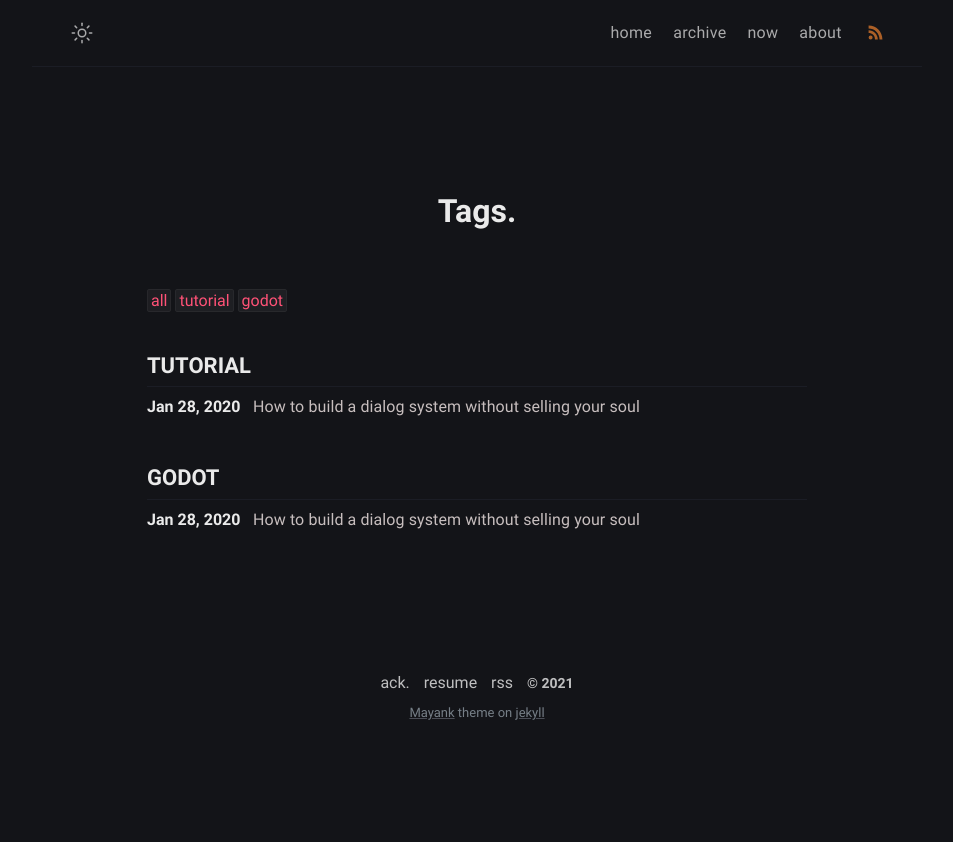
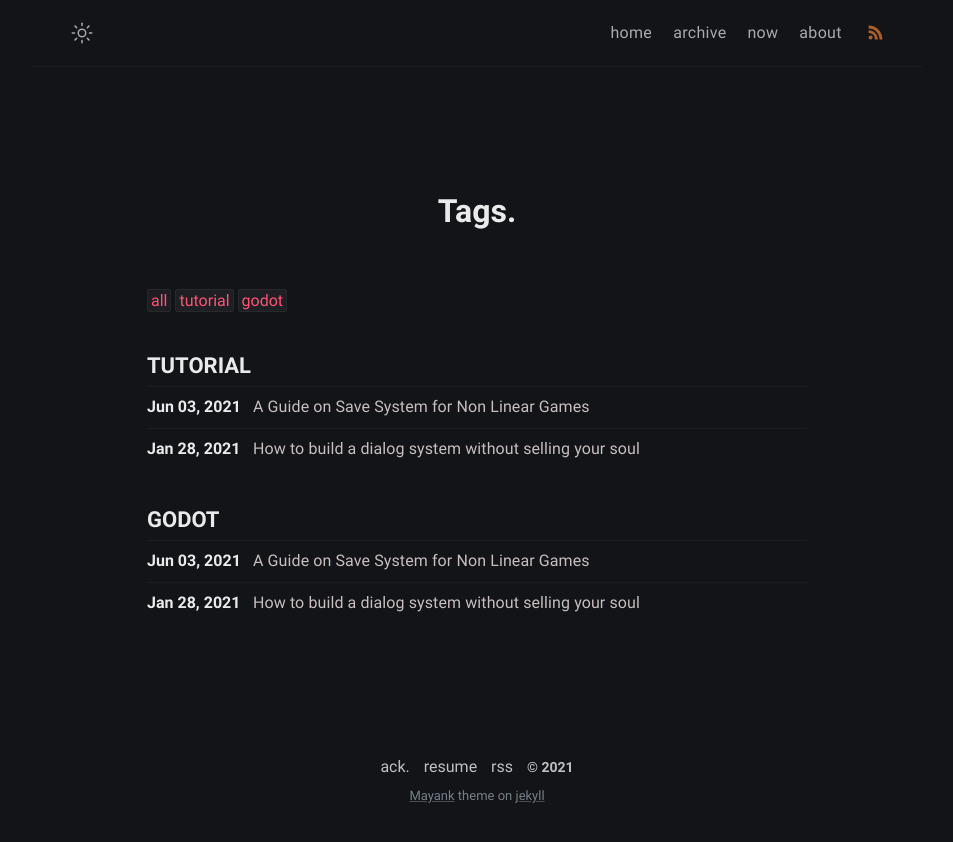
Before and after one commit to mayank-prasoon/gamedesign.github.io, a Jekyll site: the page built from tags.html, in a window 1280 px wide. Shown: the top 842 px of the page, without its empty margins (163-1116 px from the left). Built offline with Jekyll 4.4.1, drawn with Linux system fonts in a browser that asks for light colours; some of the changed lines change nothing that is shown.

Commit message:
new blog

````diff
--- /dev/null
+++ b/_posts/2021-06-02-a-guide-on-save-system-for-non-linear-game.md
@@ -0,0 +1,419 @@
+---
+title: A Guide on Save System for Non Linear Games
+tag:
+- tutorial
+- godot
+description: this is a written guide on how to build a save system? this is independent
+  of which engine you are using
+date: '2021-06-03 18:07:17'
+---
+
+I have been working 🛠 on a save system for like past few weeks and wasn't able to figure out how to build a save system that save without loosing the previous save file. a.k.a doesn't overwrite save files, just like in Witcher 3. Well unfortunately there were no information available on this topic, including both unreal and unity forum. I did my very own research and brain storming. I come up with few methods to build a save system.
+
+I have made a short **6 min** video on this if you want to see the **Actual result** then you can check out the [YouTube video here](https://www.youtube.com/watch?v=2-jYxB2Hgeo).
+
+<iframe width="560" height="315" src="https://www.youtube.com/embed/2-jYxB2Hgeo" title="YouTube video player" frameborder="0" allow="accelerometer; autoplay; clipboard-write; encrypted-media; gyroscope; picture-in-picture" allowfullscreen></iframe>
+
+<br>
+
+For the github repo [click here](https://github.com/mayank-prasoon/save-system-template)
+
+Lets get started.
+To understand my point lets look at the problems given below.
+
+# Problems
+
+- **case 01** - The player gets stuck and can't get out of a place.
+- **case 02** - The player accidentally triggers a boss fight and can't get out.
+- **case 03** - The player buy something from the shop and then realizes that they never needed it.
+- **case 04** - The player losses all it's progress due to a silly mistakes.
+- **case 05** ⭐ - The player accidentally choose a wrong option in a narrative driven game. (not everyone is good at English 😆)
+- **case 06** - The player wants to try out new way or want to experiment with the mechanic but is afraid to loosing the progress.  Killing the whole, try, fail and learn concept.
+- _**case 07** - (this is not a huge problem but still worth mentioning) if you have a sibling, cousins or friend you know that they usually come straight to your computer ask to play the game that you were playing. Most of the time they just want to play one specific part of the game._
+
+The are the most common occurrence of problems that can be solved via a non-destructive save system.
+
+## Notable Example
+
+![hollow knight blue lake](https://i.imgur.com/EZn5ZM7.png)
+
+**Hollow Knight** : Hollow Knight is a 2d action-adventure platformer metroidvania souls-like game. filled with tough platforming and difficult combat.
+Players have complain that they loses all the progression or they get stuck in one place.
+
+> A YouTuber by the name of Relya mentioned that one of his fan lost 10K geos while exploring. This is a great example of why open world games should have a way to undo the action.
+
+These are some negative reviews of hollow knight on the steam
+
+|  Reviews      |
+|----------------|
+| ![review 1](https://i.imgur.com/iD25vE7.png)|
+| ![review3](https://i.imgur.com/cT5npIq.png) |
+
+The above mentioned reviews have few things in common, the backtracking and the high risk low reward when it comes to exploration.
+
+I completely agree with their points, the game is very punishing. Even when someone is just casually exploring, They can easily get stuck or loose there progress. Many YouTuber (who are well respected in the community have pointed out this problem).
+
+> According to my knowledge of what I have heard, Team Cherry added alot of the stuff in the later stages of the development, like the shade system. So, It is possible that they have initially planned a much smaller map, build the core system for it and then slowly the size was increased. Thus breaking the core design.
+
+> In my personal opinion Hollow Knight is one of the best game that I have ever played and despite its flaws its still a masterpiece. I did't have any good example other than hollow knight.
+
+![subnautica-1021x580](https://i.imgur.com/Pl6jT1L.jpg)
+
+**Subnautica**: Subnautica is a horror survival game. Thing that makes it one of it's kind is the fact that it takes place completely in water.
+
+The game has the same problem as Hollow knight but with a twist. The game does not offer any auto save feature.
+
+It is kind of frustrating, that the game offers a pretty large game area to explore. But have little to no insurance when it come to **save files** and just in case a **fail safe for game breaking bugs**.
+
+|           Reviews            |
+|:----------------------------|
+|  ![subnautica review](https://i.imgur.com/HbBfPi9.png)  |
+| ![subnautica review 2](https://i.imgur.com/hSin1KT.png) |
+
+These are some reviews that I found on the steam page. Most of the negative reviews where same. It talk about the game not having a auto save or the game is buggy.
+
+> If we ignored all these problem it is one of those games that is worth exploring. For me I got this game for free. so, I can't complain.
+
+### Root cause
+
+The problem exist because of the faulty save system and it's destructive nature. You can either make a new save or clear the original one. There is no option for undo.
+
+**How save system looks**
+
+![hollow-knight-select-profile-1920x1080 ](https://i.imgur.com/be6GRc0.jpg)
+<p align="center"> <i>Hollow knight</i> </p>
+
+![subnautica ui](https://i.imgur.com/qTVbAMI.png)
+<p align="center"> <i>Subnautica</i></p>
+
+---
+
+# Solution
+
+Build and non-destructive save system. Which stores every action of the player.
+Lets define some terms
+
+### What is a save system?
+
+A save system is a set of code that save that game data into the storage device of the computer.
+
+> In some games, specially roguelike, the save system is not much important. But in others it is a must have.
+
+### Destructive vs Non-Destructive
+
+> A destructive save system would overwrite the data when ever the player press the save button, where as a non-destructive would not, it act same as the destructive one but does not overwrite the data
+
+You may ask, what makes a non destructive save system better? the answer is simple, "going back in time" to play the specific part of the game.
+
+### Why we need a System like this?
+
+This is to avoid player frustration and a much better way to store a data.
+
+## Examples
+
+### Zelda Breath of the Wild
+
+![310742-zelda-breath-of-the-wild-wallpaper-1920x1080-xiaomi](https://i.imgur.com/LB81EjU.jpg)
+
+Zelda Breath of the wild is one of those game which does not need a non-distructive save system, But still have one, because of its superior open world design it is very easy for the player to get in and out of a confrontation, making it difficult for the player to get stuck or accidentally trigger a boss fight and can't get out of the confrontation. The game has decent amount of verticality so I think it is impossible to get stuck.
+
+![CEMU Screenshot 2021.05.19 - 15.22.23.93](https://i.imgur.com/GD8W2rX.png)
+
+The game saves the data in different save files or something. Each save files is like its own bubble and is completely independent of each other. So you can technically go back in time to play the part if you don't like it. I am not sure how it works but we can make a intelligent guess that it saves the data in multiple files.
+
+### Witcher 3
+
+![the-witcher-3-final-boss-header.png](https://i.imgur.com/bHe8UoU.png)
+
+Witcher 3 also boasts a very large open world with a lot of density and fun encounters all wrapped up in an engaging story. Just like Zelda Breath of the wild, the player can avoid combat.
+
+![The Witcher 3 Screenshot 2021.05.19 - 15.50.25.20.png](https://i.imgur.com/pdE9OGD.png)
+
+The save system is same as the Zelda BoTW but it store very old data (mostly manual saves).
+
+Save system like this can save player a lot of time and headache.
+
+## How can we make a Save System
+
+There are multiple ways to build a save system like this.
+
+### I have come across a few different method of saving data
+
+- Duplication method
+- Layering method
+
+ Lets discuss them one by one.
+
+### Duplication Method
+
+In duplication method, a copy of the save file is save in the hard drive. Thus, giving the option to go back in time.
+
+ ✏️ Its like making a copy of text file before erasing it or modifying it.
+
+### Advantages ⬆️
+
+- It is the most simplest and easy to implement.
+- Each save file is completely independent of other.
+- Great for building a very large game (potentially infinite) and open world. (the save files of minecraft are in gigabaits)
+- It is easy to store and backup data.
+- Stability and recovery in case there is a game braking bug.
+- It does not matter how many save files are there in the game as the game will load one save file at a time
+
+> There is a famous bug in minecraft in which the the game does not properly generates the end dimension. Thus player are not being able to finish the game by beating the Ender Dragon.
+> The easiest solution to this problem is to backup the data. This is a great situation to apply the duplication method.
+
+### Disadvantages ⬇️
+
+- It is not meant for narrative game, because of the way the data is stored. (I won't say witcher 3 is an exception but I would say they should have tried other techniques)
+- The these system usually act as a fail safe rather than a actual feature. In other words the system works completely independent of the game mechanics and usually don't add any thing to the experience.
+
+#### Real world Example
+
+##### Minecraft
+
+![Base Profile Screenshot 2021.05.19 - 18.09.02.63](https://i.imgur.com/7QqTDlD.png)
+Minecraft is a snadbox game made by Notch and currently owned by Microsoft.
+
+You can make backup of your world manually and save them and when ever feel like going back you can do that very easily. This looks very complicated, but it is the only example that I was able to find.
+
+This is done manualy. But still, it's great way to make a low effort save system which is non-destructive in nature.
+
+##### Witcher 3
+
+I'm not sure for certain, that Witcher 3 uses something like the Minecraft.
+
+![witcher 3 save files.png](https://i.imgur.com/T8zsMBr.png)
+
+As you can see the each save is stored in its own file and as the game progresses the size of the file also increases.
+
+For the size and scale of the Witcher 3 this is the possible way to store data.
+
+### Layering Method
+
+In layering method the relative values are stored in the form of layers, (*just a fancy term for arrays*) just like layers in the Krita or Photoshop.
+
+![2021_05_25_03b_Kleki.png](https://i.imgur.com/IlAGAtk.png)
+
+As you can see in the picture there are different layers each layer has a Unique I.D. (for the sake of simplicity we will name them 1, 2, 3...)
+
+- These UID are stored in a array (I call it snapshots). When ever the player press the save button the change get saved in a new layer with a new U.I.D.
+- All the different layers are accessed via the descending order of the the U.I.D. generated.
+- So then the player decides to go back for some reasons the first U.I.D. at the last get deleted
+- The layer of data which we don't need gets disabled rather than getting completely removed.
+
+I know all these sounds like technical jargon. But hear me out, in the end every thing will make sense. I just wanted to show how thing works. and position is something that every game save.
+
+#### Lets understand it with a bit of code
+
+I wrote this in typed GDscript. In this example I'm tring to store the position data of the player the code will record each and every position is possible.
+
+**Important values and Variables**
+
+> The snapshot is array just of the sake of simplsity in the acutual game it will have its own seprate file and contain other info like the date, time, short description, image file location (for the screenshot), a color id, in a dictionary.
+
+So here I am just going to store the position but you can store anything item, attack power or a chain of dialog and choices.
+
+```py
+var index_value:int = 3           # sample values, own json file
+
+var snapshot:Array = [0,1,2,3]    # sample values, own json file
+
+var positions:Array = [           # sample values, own json file
+ {
+  "uid" : 0,
+  "position_x": 0,
+  "position_y": -40
+ },
+ {
+  "uid" : 1,
+  "position_x": 20,
+  "position_y": -40
+ },
+ {
+  "uid" : 2,
+  "position_x": 10,
+  "position_y": -40
+ },
+ {
+  "uid" : 3,
+  "position_x": 30,
+  "position_y": -40
+ },
+]
+```
+
+**Creates a new snapshot with a unique index value**
+
+```ad-note
+runs when the game is saved.
+```
+
+```py
+func create_new_snapshot() ->void:
+ index_value += 1
+ snapshot.append(index_value)
+ return
+```
+
+**Create new layers of data**
+This generates new layer of data, The data can be either absolute or relative (but never both at the same time).
+
+The game will read the layer and returns the absolute value from the relative value example.
+
+```py
+func create_new_position_layer() -> void:
+ positions.append({
+  "uid": snapshot[-1],
+  "position_x": position.x,
+  "position_y": position.y
+  }
+ )
+
+ return
+```
+
+**Load the layers of data**
+
+⭐ By reading the code you might realize that I used absolute value inserted of relative value, in other words the actual co-ordinates instead of the difference between two points, which contradicts my whole idea of layers.
+
+And you know what, You are absolutely right.
+
+The thing is the I can technically add that and it will still work fine but it is tricky to implement and involves alot of math. Lets apply **KISS, Keep It Simple Silly UwU**.
+
+If this was a example of  inventory system, then I would have used the relative values. like `{uid:1, item_name='wood', amount=-5,}` or some thing like that, then it would have been easy to understand.
+
+```py
+func load_postion() -> void:
+ var temp:Array = []
+
+ for x in positions:
+  if x["uid"] == snapshot[-1]:
+   temp.append(x)
+
+ var pos_x:float = temp[-1]["position_x"]    # x postion
+ var pos_y:float = temp[-1]["position_y"]    # y postion
+
+ position = Vector2(pos_x, pos_y)            # curret position of the sprite
+ return
+```
+
+**Delete snapshot, thus by deleting snapshot the layer automatically get disabled**
+
+```py
+func delete_snapshot(snapshot_index:int) -> void:
+ for _x in range(snapshot_index):
+  snapshot.pop_back()
+ return
+```
+
+**Remove the useless data**
+
+Even though it says that the data is remove it is not is just stored it in a different file
+
+``` ad-warning
+The erase method can slow down the code. This block of code requires a bit of work
+
+```
+
+```py
+func crush_layers() -> void:
+ var temp:Array = []
+ var dump:Array=[]
+ var temp_snap:Array=snapshot.duplicate()
+
+
+ for x in positions:
+  if x["uid"] in temp_snap:
+   temp.append(x)
+   temp_snap.pop_front()
+  else:
+   dump.append(x)
+
+ positions = temp
+
+ var trash:= File.new()
+ trash.open("res://trash_save_game.json", File.WRITE)
+ trash.store_string(to_json(dump))
+ trash.close()
+
+ return
+```
+
+you can build the save and load system on your own but just in case here are good tutorial.
+
+**Quick tutorial on saving game data**
+<iframe width="560" height="315" src="https://www.youtube-nocookie.com/embed/muhC3wJ6wCQ" title="YouTube video player" frameborder="0" allow="accelerometer; autoplay; clipboard-write; encrypted-media; gyroscope; picture-in-picture" allowfullscreen></iframe>
+
+- quick and simple
+- uses 3D
+- uses the group
+
+**How to save a much more complex game**
+<iframe width="560" height="315" src="https://www.youtube.com/embed/WCjoNrPAQcE" title="YouTube video player" frameborder="0" allow="accelerometer; autoplay; clipboard-write; encrypted-media; gyroscope; picture-in-picture" allowfullscreen></iframe>
+
+- [source code](https://github.com/Ramh5/Tutorials)
+- easy and explain the documentation
+- uses Group
+- slowly explained
+- beginner friendly
+
+<iframe width="560" height="315" src="https://www.youtube-nocookie.com/embed/l8ciCkmES1M" title="YouTube video player" frameborder="0" allow="accelerometer; autoplay; clipboard-write; encrypted-media; gyroscope; picture-in-picture" allowfullscreen></iframe>
+
+- Has chapters
+- best tutorial 🍓
+- a bit difficult to understand if your new.
+- long and explain every approach
+
+☄️ **Here how I did it.**
+
+```py
+func save() -> void:
+ var file:= File.new()
+ file.open("res://save_game.json", File.WRITE)
+ file.store_string(to_json(positions))
+ file.close()
+ return
+
+func load_save() -> void:
+ var file:= File.new()
+ if file.file_exists("res://save_game.json"):
+  file.open("res://save_game.json", File.READ)
+  var data = parse_json(file.get_as_text())
+  file.close()
+
+  positions = data
+
+ else:
+  printerr("No saved data!")            # I don't know what this do
+
+ return
+```
+
+[original code](https://gdscript.com/solutions/how-to-save-and-load-godot-game-data/) it is borrowed from the site, GDscript.com
+
+#### Advantages ⬆️
+
+- The main advantages is the fact that know data is lost.
+- The data is connected in and the game not only load the current save data but also all the previous one.
+- Great for narrative driven games and game with branching dialog.
+- The inventory, dialog, economy and other systems of the games are easy to build and implement.
+- It is possible to store each and everything.
+
+#### Disadvantages ⬇️
+
+- Can have performance penalty if the game is very large.
+- Complicated and difficult to manage.
+- It possible to go back but not forward again. Just like undo and redo
+
+### Practical Application
+
+The game can be used to store the item inventory.
+The game will now be able to store which NPC give the item and properly labeled.
+
+## Distructive vs Layering
+
+| Distructive                                                                                           | Layering                                                                                                                                      |
+| ------------------------------------------------------------------------------------------------------- | ----------------------------------------------------------------------------------------------------------------------------------------------- |
+| How the way the data is stored, (*multiple save files*) only one data of each type is loaded at a time | Since there is only one save file, all the save data of every type of data is loaded at a time                                                |
+| The save file are independent to each other                                                           | The save data are related to each other                                                                                                       |
+| The file data are usually in absolute value <br> `currentPostion = postion(save_file)`                 | The save data are usually in relative value. <br> `currentPosition = sum_of_relative_postion(save_file)` |
--- a/_posts/how-to-build-a-dialog-system-without-selling-your-soul/2020-08-29-how-to-build-a-dialog-system-without-selling-your-soul.md
+++ b/_posts/how-to-build-a-dialog-system-without-selling-your-soul/2021-08-29-how-to-build-a-dialog-system-without-selling-your-soul.md
@@ -1,7 +1,7 @@
 ---
 title: How to build a dialog system without selling your soul
 layout: post
-date: 2020-01-29 01:00 +0700
+date: '2021-01-28 23:30:00'
 description: tutorial on how to build a dialog system.
 tag:
 - tutorial
````
